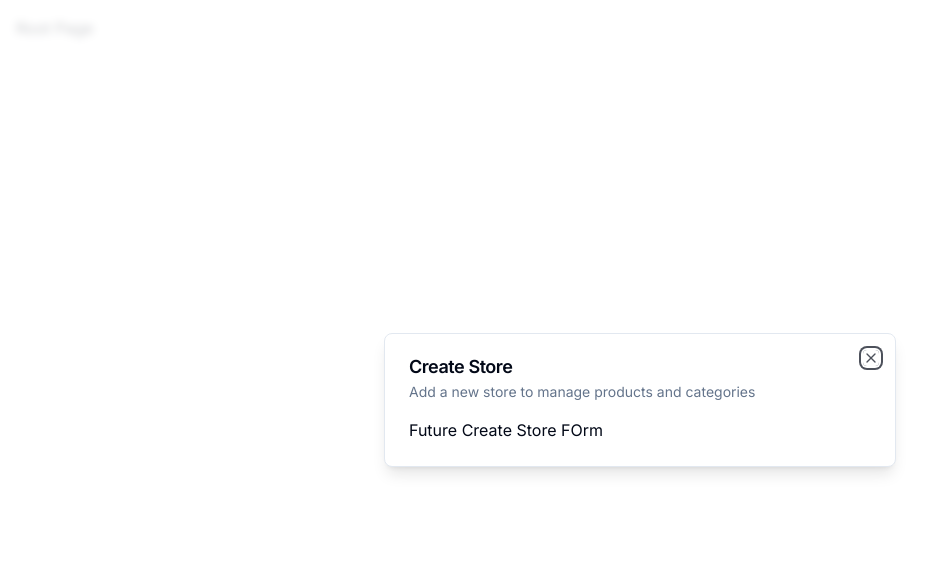
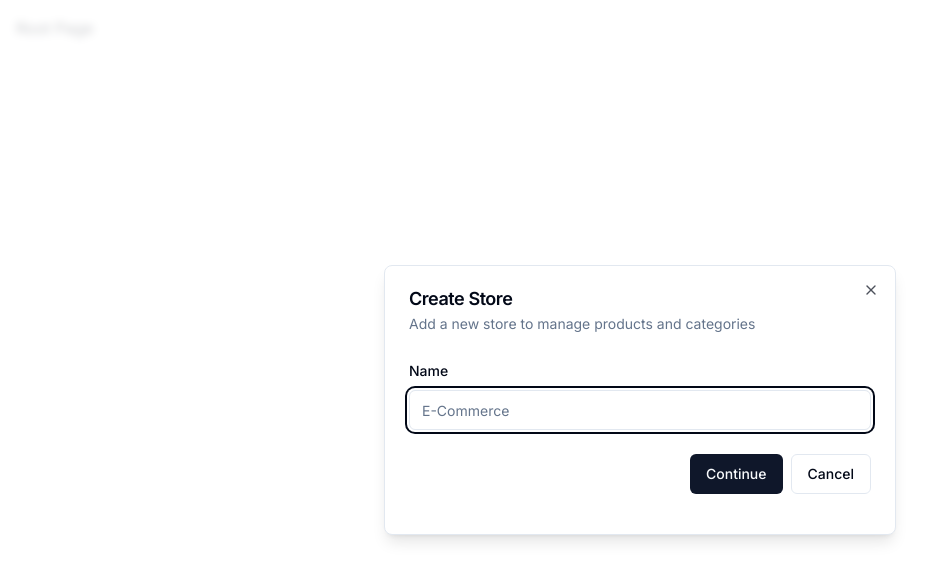
Before and after one commit to ericn17/ecom-admin, a Next.js app: page / in a window 1280 px wide. Shown: the top 580 px of the page, without its empty margins (0-940 px from the left). Built offline with nearby package versions, Linux system fonts and the light colour scheme.

Commit message:
created form components

```diff
--- a/components/modals/store-modal.tsx
+++ b/components/modals/store-modal.tsx
@@ -6,9 +6,12 @@
 
 import { useStoreModal } from "@/hooks/use-store-modal";
 import { Modal } from "@/components/ui/modal";
+import { Form, FormControl, FormField, FormItem, FormLabel, FormMessage } from "@/components/ui/form";
+import { Input } from "@/components/ui/input";
+import { Button } from "@/components/ui/button";
 
 const formSchema = z.object({
-    ame: z.string().min(1),
+  name: z.string().min(1),
 })
 
 export const StoreModal = () => {
@@ -16,7 +19,15 @@
 
     const form = useForm<z.infer<typeof formSchema>>({
       resolver: zodResolver(formSchema),
-    })
+      defaultValues: {
+        name: "",
+      },
+    });
+
+    const onSubmit = async (values: z.infer<typeof formSchema>) => {
+      console.log(values);
+      // TODO: Create store
+    }
 
     return (
       <Modal
@@ -25,7 +36,33 @@
         isOpen={storeModal.isOpen}
         onClose={storeModal.onClose}
       >
-            Future Create Store FOrm
+        <div>
+          <div className="space-y-4 py-2 pb-4">
+            <Form {...form}>
+              <form onSubmit={form.handleSubmit(onSubmit)}>
+                <FormField
+                  control={form.control}
+                  name="name"
+                  render={({ field}) => (
+                    <FormItem>
+                      <FormLabel>Name</FormLabel>
+                      <FormControl>
+                        <Input placeholder="E-Commerce" {...field} />
+                      </FormControl>
+                      <FormMessage />
+                    </FormItem>
+                  )}
+                />
+                <div className="pt-6 space-x-2 flex items-center justify-end w-full">
+                  <Button type="submit">Continue</Button>
+                  <Button variant="outline" onClick={storeModal.onClose}>
+                    Cancel
+                  </Button>
+                </div>
+              </form>
+            </Form>
+          </div>
+        </div>
       </Modal>
     )
 }
```
Lines whose indentation alone changed are shown as unchanged.
